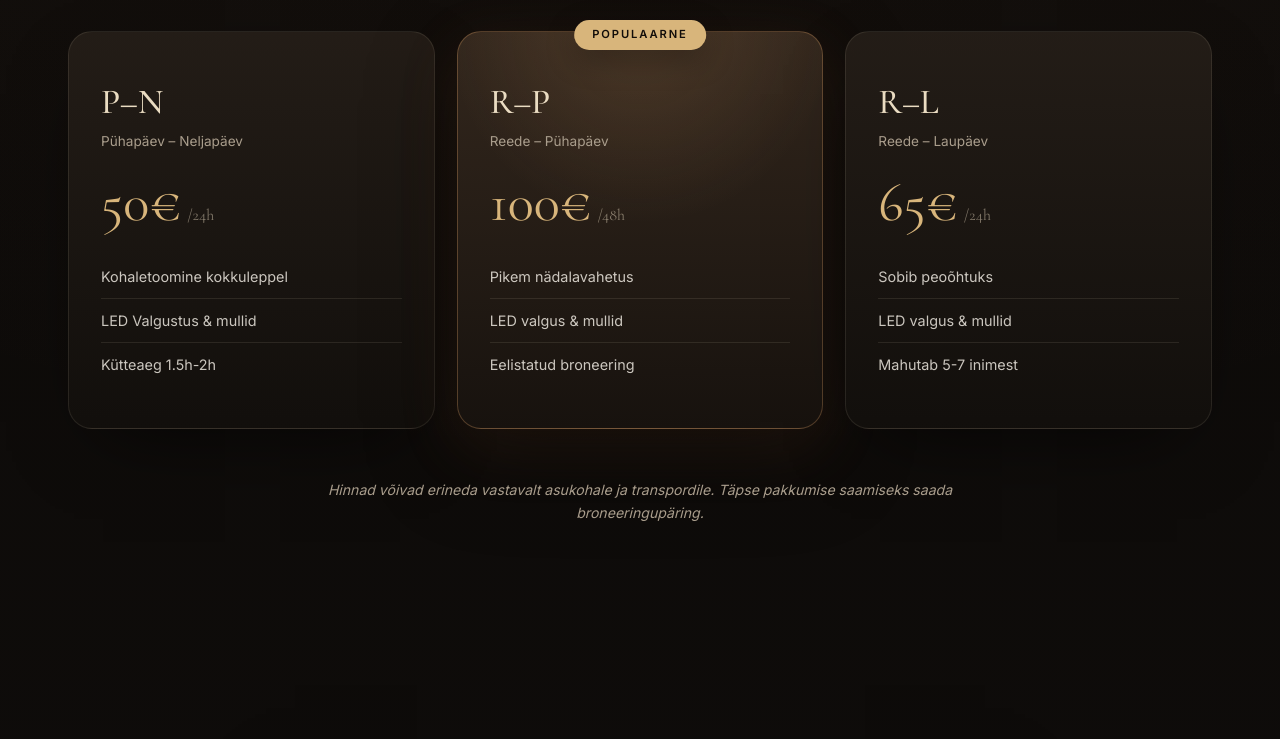
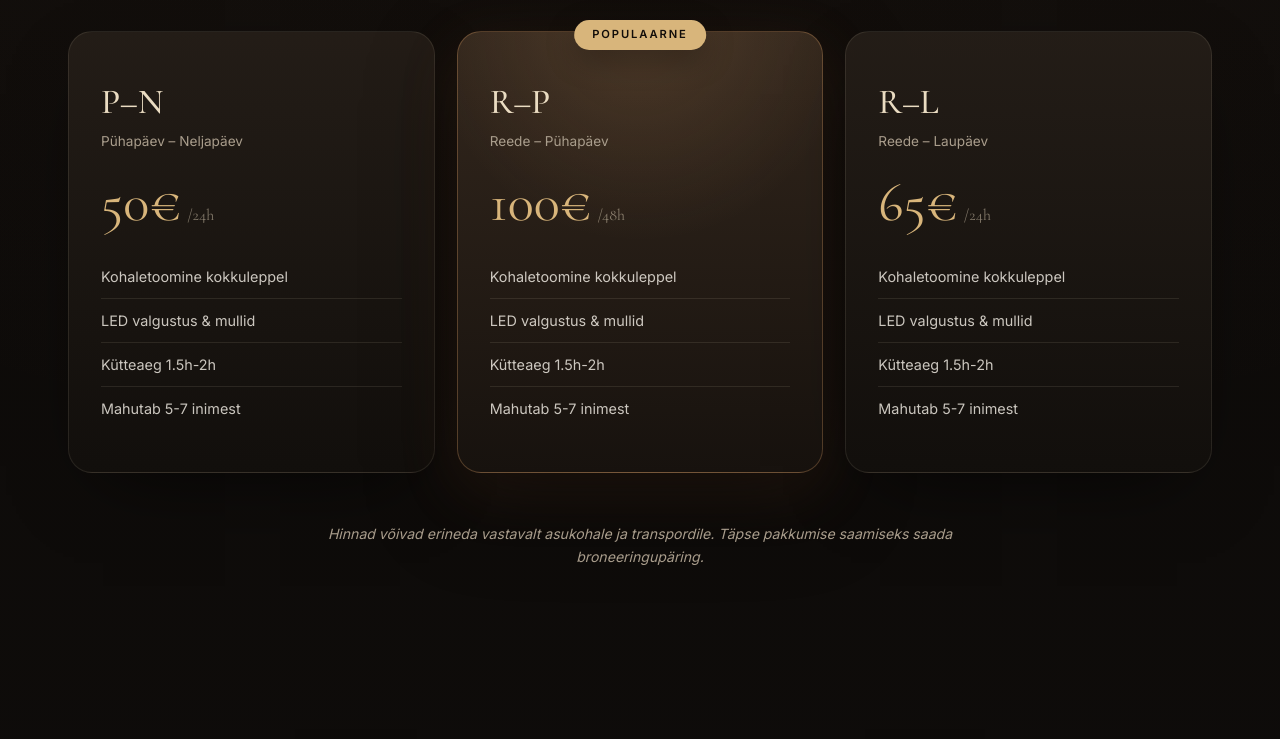
Before and after one commit to Fl0pcs/tynn, a plain HTML site: page index.html in a window 1280 px wide. Shown: the part 1232-1971 px from the top of the page. Drawn offline with nearby package versions, Linux system fonts and the light colour scheme.

Commit message:
Update index.html

```diff
--- a/index.html
+++ b/index.html
@@ -42,7 +42,7 @@
     <div class="hero-bg"></div>
     <div class="hero-glow"></div>
     <div class="container hero-inner">
-      <p class="eyebrow"> · Saaremaa</p>
+      <p class="eyebrow"> • Saaremaa •</p>
       <h1 class="hero-title">Saare Tünn</h1>
       <p class="hero-sub">Kümblustünni rent Saaremaal</p>
       <p class="hero-tag">Lõõgastus igaks sündmuseks</p>
@@ -50,7 +50,7 @@
 
       <p class="hero-intro">
         Pakume kümblustünni renti üle Saaremaa.
-        Sobib sünnipäevadeks, puhkuseks, saunõhtuteks ja erilisteks sündmusteks.
+        Sobib sünnipäevaks, puhkuseks, saunõhtuks ja erilisteks sündmusteks.
       </p>
 
       <div class="features">
@@ -95,8 +95,9 @@
           <p class="price-amount">50€<span>/24h</span></p>
           <ul>
             <li>Kohaletoomine kokkuleppel</li>
-            <li>LED Valgustus & mullid</li>
+            <li>LED valgustus & mullid</li>
             <li>Kütteaeg 1.5h-2h</li>
+            <li>Mahutab 5-7 inimest
           </ul>
         </a>
 
@@ -106,9 +107,11 @@
           <p class="price-period">Reede – Pühapäev</p>
           <p class="price-amount">100€<span>/48h</span></p>
           <ul>
-            <li>Pikem nädalavahetus</li>
-            <li>LED valgus & mullid</li>
-            <li>Eelistatud broneering</li>
+            <li>Kohaletoomine kokkuleppel</li>
+            <li>LED valgustus & mullid</li>
+            <li>Kütteaeg 1.5h-2h
+            <li>Mahutab 5-7 inimest
+            </li>
           </ul>
         </a>
 
@@ -117,8 +120,9 @@
           <p class="price-period">Reede – Laupäev</p>
           <p class="price-amount">65€<span>/24h</span></p>
           <ul>
-            <li>Sobib peoõhtuks</li>
-            <li>LED valgus & mullid</li>
+            <li>Kohaletoomine kokkuleppel</li>
+            <li>LED valgustus & mullid</li>
+            <li>Kütteaeg 1.5h-2h
             <li>Mahutab 5-7 inimest</li>
           </ul>
         </a>
```
